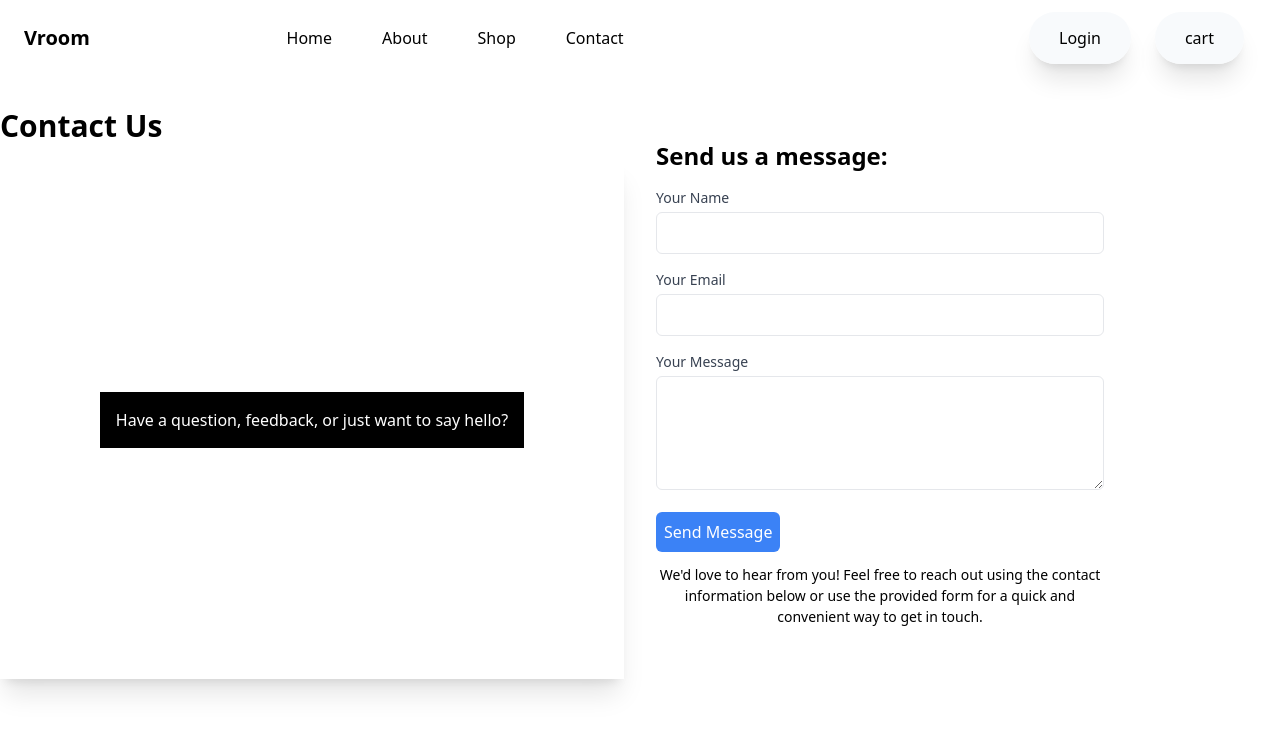
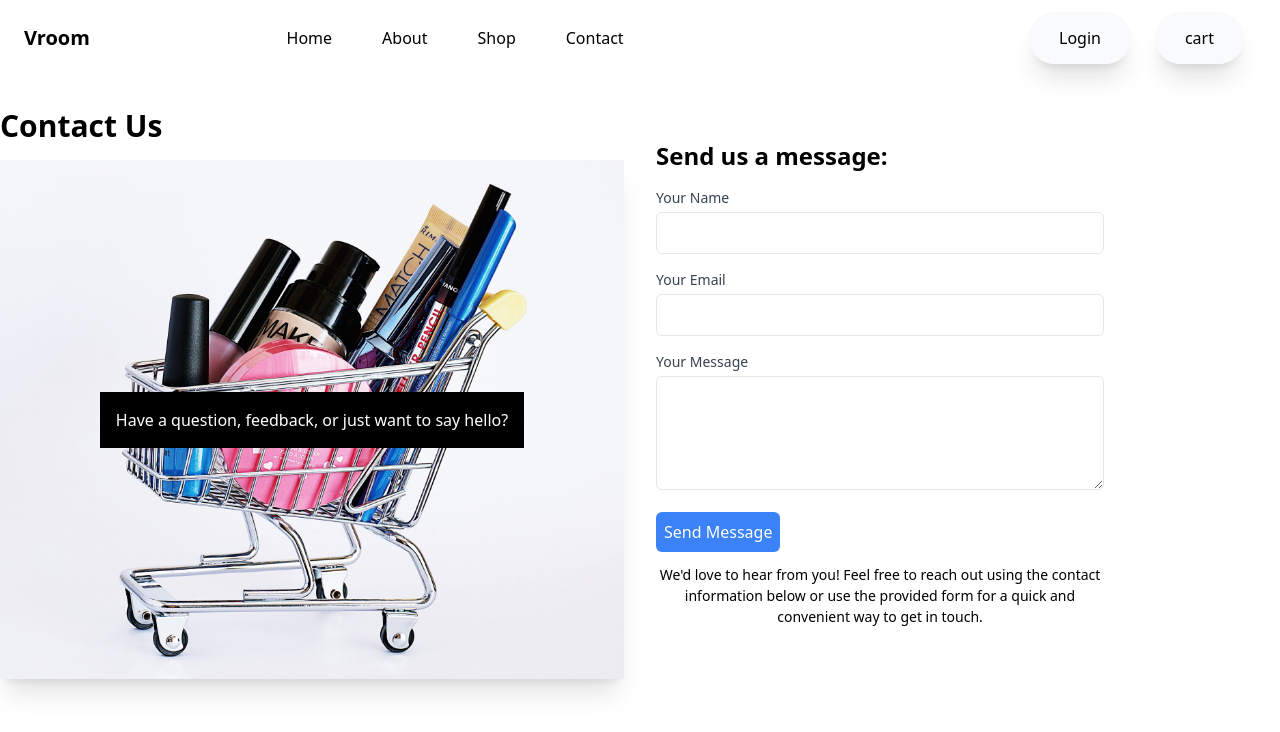
Before and after one commit to Kioko542/vroom-main, a React (Create React App) app in the folder my-react-app/: page /cart in a window 1280 px wide. Shown: the top 732 px of the page. Built offline with nearby package versions, Linux system fonts and the light colour scheme.

Commit message:
error fixed

```diff
--- a/my-react-app/src/components/Contact.jsx
+++ b/my-react-app/src/components/Contact.jsx
@@ -1,5 +1,6 @@
-import React, { useState } from 'react';
-
+import React, { useEffect, useState } from 'react';
+import AOS from 'aos';
+import 'aos/dist/aos.css';
 const Contact = () => {
   const [formData, setFormData] = useState({
     name: '',
@@ -32,9 +33,13 @@ const Contact = () => {
     // Display success message or navigate to a thank-you page
     alert('Thank you for contacting us!');
   };
-
-  return (
-    <div className="container mx-auto mt-8 grid grid-cols-1 md:grid-cols-2 gap-8">
+  useEffect(() => {
+    AOS.init({ duration: 2000 });
+  }, []);
+    return (
+    <div className="container mx-auto mt-8 grid grid-cols-1 md:grid-cols-2 gap-8"data-aos="fade-right"
+    data-aos-offset="300"
+    data-aos-easing="ease-in-sine">
       <div>
         <h1 className="text-3xl font-bold mb-4">Contact Us</h1>
 
--- a/my-react-app/src/index.css
+++ b/my-react-app/src/index.css
@@ -13,7 +13,7 @@ body{
  background: url('./components/images/showcaseimg.jpg');
 }
 .cont-img{
-  background-image: url('');
+  background-image: url('./components/images/showcaseimg.jpg');
   background-position: center;
   background-size: cover;
   background-repeat: no-repeat;
```
